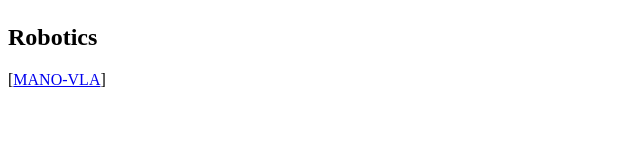
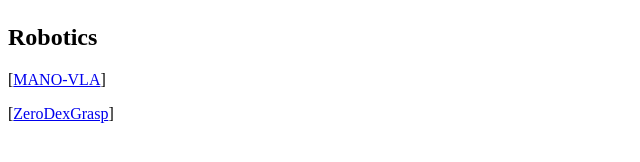
Before and after one commit to kikato2022/kikato2022.github.io, a Jekyll site: the page built from _pages/includes/pub.md, in a window 1280 px wide. Shown: the part 683-845 px from the top of the page, without its empty margins (0-640 px from the left). Built offline with Jekyll 4.4.1, drawn with Linux system fonts in a browser that asks for light colours; nearby versions of some CDN libraries; our own code applies the rules of GitHub Pages for plain Markdown files.

Commit message:
Add ZeroDexGrasp to robotics publications

```diff
--- a/_pages/includes/pub.md
+++ b/_pages/includes/pub.md
@@ -14,3 +14,5 @@
 ## Robotics
 
 [<a href="https://kikato2022.github.io/projects/mano-vla/" target="_blank" rel="noopener">MANO-VLA</a>]
+
+[<a href="https://arxiv.org/abs/2511.13327" target="_blank" rel="noopener">ZeroDexGrasp</a>]
```
